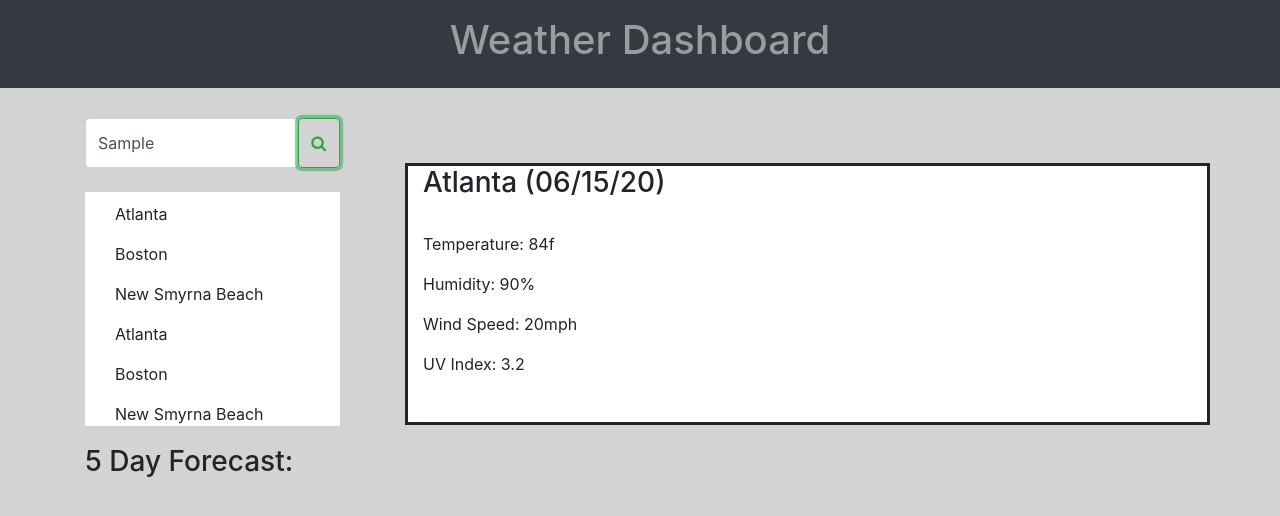
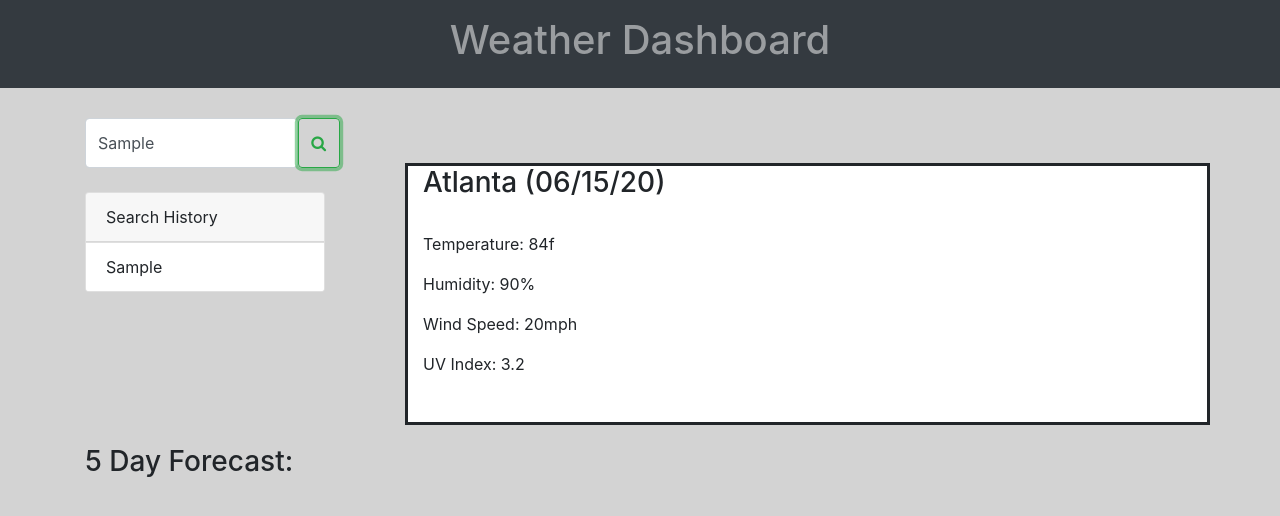
Before and after one commit to a-mollenkopf/gt-weather-dashboard, a plain HTML site: page index.html in a window 1280 px wide. Both pictures are taken after typing "Sample" into the empty fields and a click on the button 318 px from the left and 143 px from the top of the page. Drawn offline with nearby package versions, Linux system fonts and the light colour scheme; no server answers.

Commit message:
Added script that lists the recent searches.

```diff
--- a/assets/script.js
+++ b/assets/script.js
@@ -7,30 +7,42 @@ var monthDay = moment().format("dddd, MMMM Do, YYYY");
 
 $("#search-button").on("click", function (event) {
   event.preventDefault();
-  $("#five-day-forecast").empty()
+  $("#five-day-forecast").empty();
+  var searchArray = []
+
 
   var apiKey = "4c4e0d346a190f1bd944059aca6f817d";
   var cityName = $("#search-bar").val();
+  searchArray.push(cityName)
+
+  for (var i = 0; i < searchArray.length; i++) {
+
+    var searchIl = $("<li></li>");
+    searchIl.addClass("list-group-item");
+    $("#search-ul").append(searchIl);
+    searchIl.text(searchArray[i])
+    console.log(searchArray)
+
+  }
+
 
   var queryUrl =
     "http://api.openweathermap.org/data/2.5/weather?q=" +
     cityName +
     "&appid=4c4e0d346a190f1bd944059aca6f817d";
 
-
   $.ajax({
     url: queryUrl,
     method: "GET",
   }).then(function (response) {
-    console.log(response);
+
     var tempF = (response.main.temp - 273.15) * 1.8 + 32;
     var lat = response.coord.lat;
     var lon = response.coord.lon;
-    var headerIcon = response.weather[0].icon
+    var headerIcon = response.weather[0].icon;
     var iconUrl = "http://openweathermap.org/img/w/" + headerIcon + ".png";
-    console.log(iconUrl)
-    $('#icon-header').attr('src', iconUrl)
 
+    $("#icon-header").attr("src", iconUrl);
 
     var uvIndex = $("#city-header").text(response.name + " " + monthDay);
     $("#temp").text("Temperature (F) " + tempF.toFixed(2));
@@ -48,7 +60,7 @@ $("#search-button").on("click", function (event) {
       url: geoUrl,
       method: "GET",
     }).then(function (geo) {
-      console.log(geo);
+
       var uvIndex = $("#uv-index").text("UV Index: " + geo.value);
     });
     var forecastUrl =
@@ -68,9 +80,9 @@ $("#search-button").on("click", function (event) {
         var fiveDayForecast = forecast.list[i];
         var currentDate = moment(forecast.list[i].dt, "X").format("MM/DD/YYYY");
         var tempF = (fiveDayForecast.main.temp_max - 273.15) * 1.8 + 32;
-        var forecastIcon = fiveDayForecast.weather[0].icon
-        var fiveUrl = "http://openweathermap.org/img/w/" + forecastIcon + ".png";
-        console.log(forecastIcon)
+        var forecastIcon = fiveDayForecast.weather[0].icon;
+        var fiveUrl =
+          "http://openweathermap.org/img/w/" + forecastIcon + ".png";
 
 
         var fiveBox = $("<div></div>");
@@ -81,7 +93,7 @@ $("#search-button").on("click", function (event) {
         fiveBox.addClass("col-2 five-day-box");
         var fiveIcon = $("<img>");
         fiveIcon.addClass("fiveStyle");
-        fiveIcon.attr('src', fiveUrl)
+        fiveIcon.attr("src", fiveUrl);
         var fiveTemp = $("<p></p>");
         fiveTemp.addClass("fiveStyle");
         var fiveHumid = $("<p></p>");
@@ -97,16 +109,15 @@ $("#search-button").on("click", function (event) {
         fiveP.text(currentDate);
         fiveTemp.text("Temp: " + tempF.toFixed(2) + " F");
         fiveIcon.text("placeholder");
-        fiveHumid.text('Humidity: ' + fiveDayForecast.main.humidity + '%');
-        console.log(fiveDayForecast.main.humidity);
+        fiveHumid.text("Humidity: " + fiveDayForecast.main.humidity + "%");
+
       }
-      console.log(forecast.list.length);
 
-      console.log(forecast);
+
+
     });
 
-    console.log(response);
-    console.log(response.weather[0].main);
+
   });
 });
 // $.ajax({
--- a/index.html
+++ b/index.html
@@ -41,14 +41,22 @@
               ></button>
             </form>
             <br />
-            <div class="recent-searches">
-              <p class="search-text">Atlanta</p>
+            <!-- <div class="recent-searches"> -->
+                <div class="card" style="width: 15rem;">
+                    <div class="card-header">
+                     Search History
+                    </div>
+                    <ul id="search-ul" class="list-group list-group-flush">
+
+                    </ul>
+                  </div>
+              <!-- <p class="search-text">Atlanta</p>
               <p class="search-text">Boston</p>
               <p class="search-text">New Smyrna Beach</p>
               <p class="search-text">Atlanta</p>
               <p class="search-text">Boston</p>
-              <p class="search-text">New Smyrna Beach</p>
-            </div>
+              <p class="search-text">New Smyrna Beach</p> -->
+            <!-- </div> -->
           </div>
         </div>
         <div id="weather-box" class="col">
```
